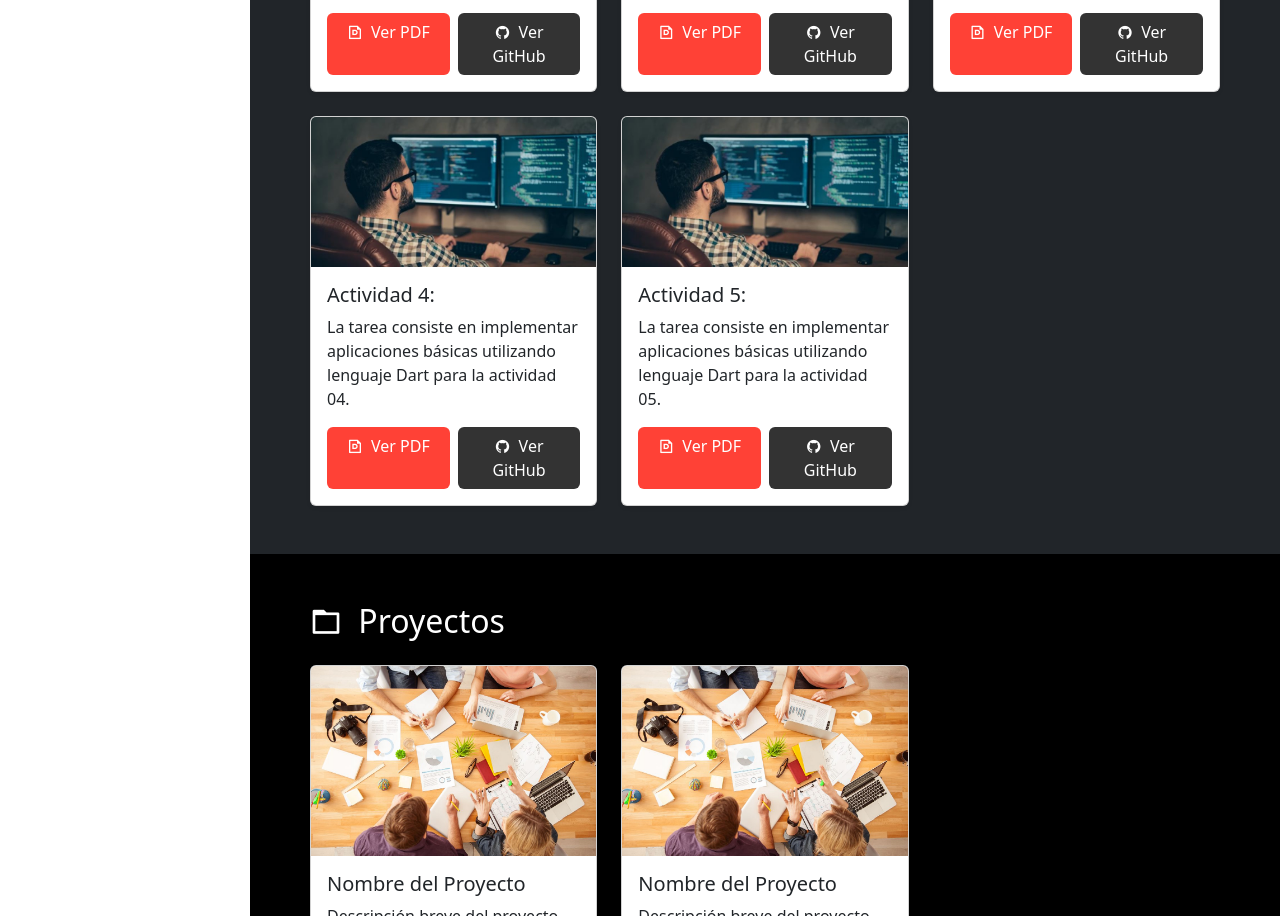
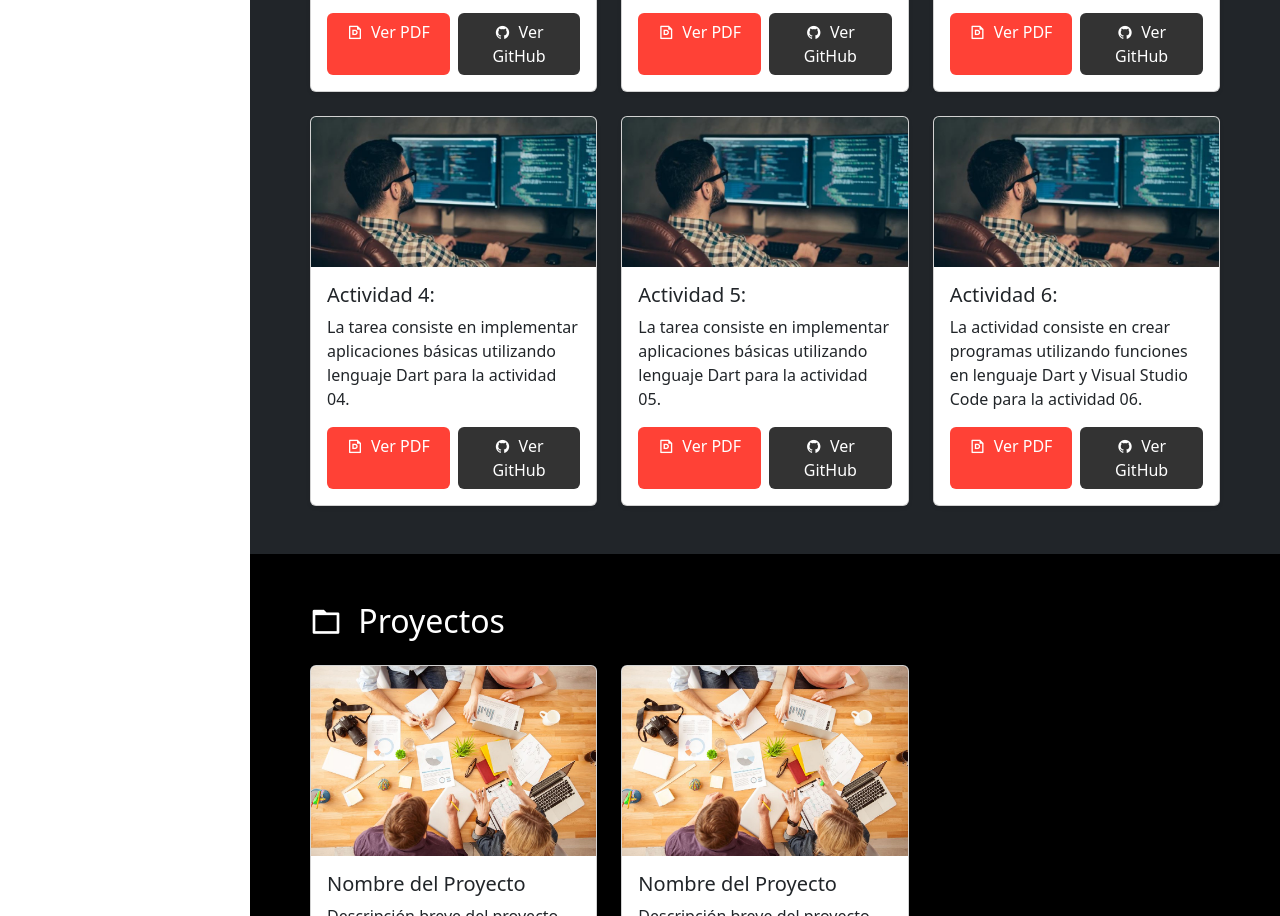
Before and after one commit to LuiO03/tareas.github.io, a plain HTML site: page trabajos/index.html in a window 1280 px wide. Shown: the part 944-1860 px from the top of the page. Drawn offline with nearby package versions, Linux system fonts and the light colour scheme.

Commit message:
Add files via upload

```diff
--- a/trabajos/index.html
+++ b/trabajos/index.html
@@ -228,6 +228,7 @@
                                     </div>
                                 </div>
                             </div>
+
                             <!-- Semana 5 -->
                             <div class="col-12 col-sm-6 col-lg-4">
                                 <div class="card h-100 shadow-sm trabajo-card">
@@ -245,6 +246,30 @@
                                             </a>
                                             <!-- Botón de GitHub con color característico -->
                                             <a href="https://github.com/LuiO03/tareas.github.io/tree/main/docs/semana05" class="btn w-50 ms-1" target="_blank" title="Ver en GitHub" style="background-color: #333; color: white;">
+                                                <i class="ri-github-fill me-1"></i> Ver GitHub
+                                            </a>
+                                        </div>
+                                    </div>
+                                </div>
+                            </div>
+
+                            <!-- Semana 6 -->
+                            <div class="col-12 col-sm-6 col-lg-4">
+                                <div class="card h-100 shadow-sm trabajo-card">
+                                    <img src="../img/semana.jpg" class="card-img-top" alt="Semana 5: Ejercicios de Programación">
+                                    <div class="card-body d-flex flex-column">
+                                        <h5 class="card-title">Actividad 6:</h5>
+                                        <p class="card-text">
+                                            La actividad consiste en crear programas utilizando funciones en lenguaje Dart y Visual Studio Code para la actividad 06.
+                                        </p>
+
+                                        <div class="mt-auto d-flex justify-content-between">
+                                            <!-- Botón de PDF con color rojo -->
+                                            <a href="../docs/semana06/Tarea 05.pdf" class="btn w-50 me-1" target="_blank" title="Ver PDF" style="background-color: #FF4136; color: white;">
+                                                <i class="ri-file-pdf-line me-1"></i> Ver PDF
+                                            </a>
+                                            <!-- Botón de GitHub con color característico -->
+                                            <a href="https://github.com/LuiO03/tareas.github.io/tree/main/docs/semana06" class="btn w-50 ms-1" target="_blank" title="Ver en GitHub" style="background-color: #333; color: white;">
                                                 <i class="ri-github-fill me-1"></i> Ver GitHub
                                             </a>
                                         </div>
```
Also changed, not shown: 4 other files.
